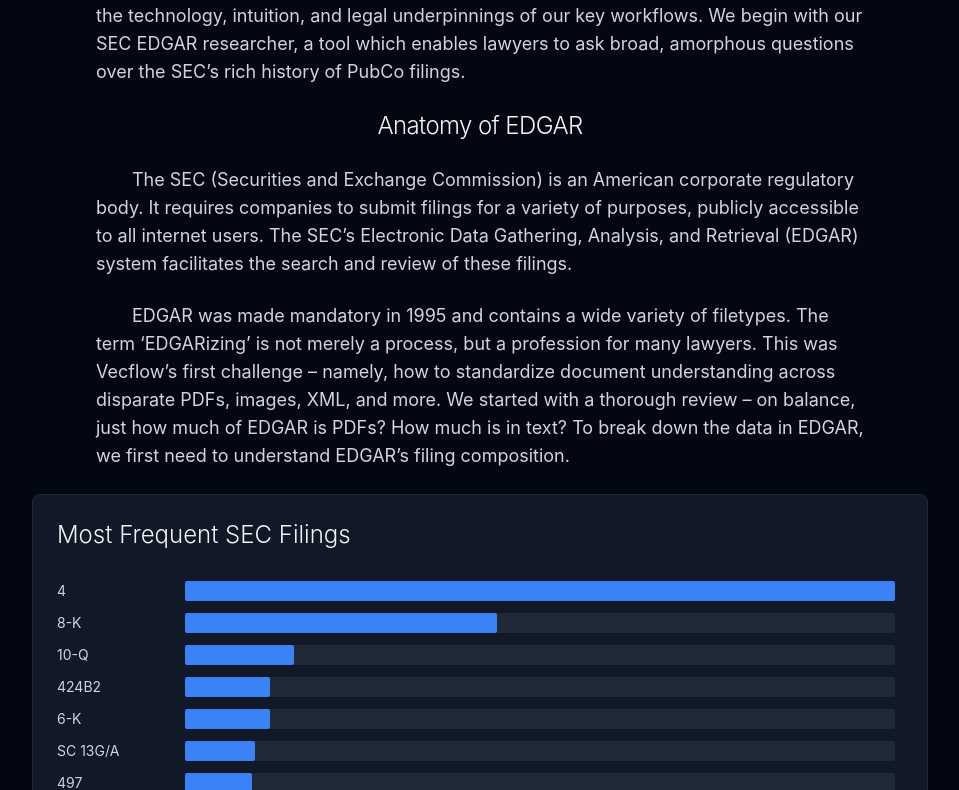
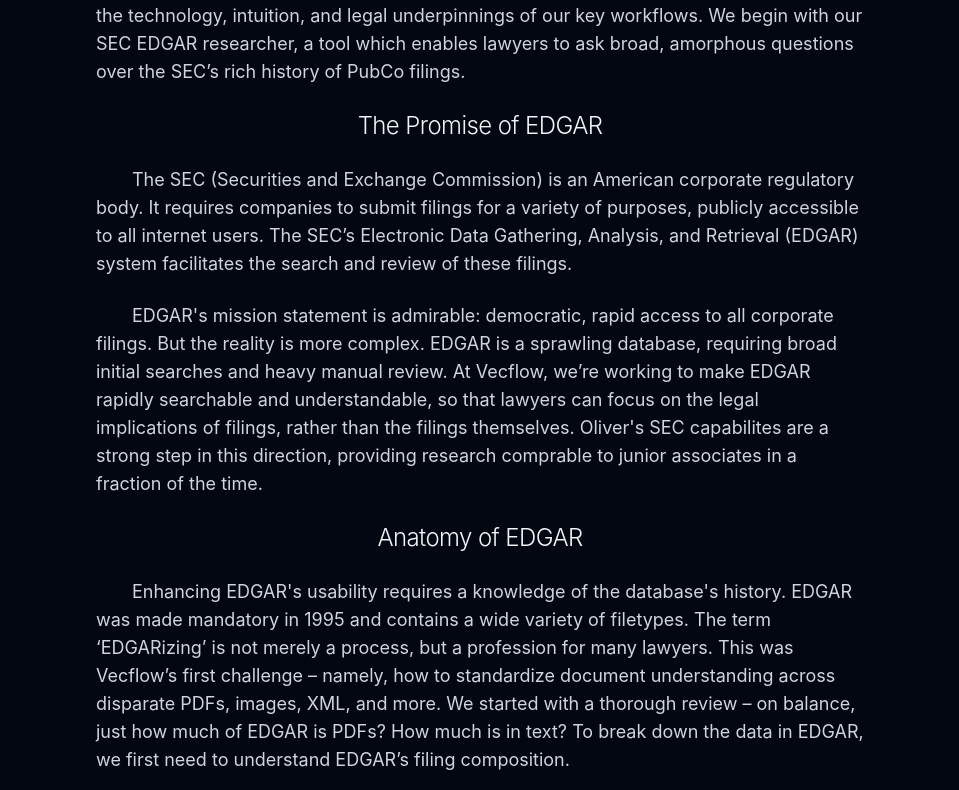
Before and after one commit to jepiv/edgar-blog, a React (Vite) app: page / in a window 1280 px wide. Shown: the part 1010-1800 px from the top of the page, without its empty margins (160-1119 px from the left). Built offline with nearby package versions, Linux system fonts and the light colour scheme; a web font is replaced by a local one.

Commit message:
some adds

```diff
--- a/src/App.jsx
+++ b/src/App.jsx
@@ -39,15 +39,25 @@
       {/* Subheader */}
 
       <p className="sub-header">
-        Anatomy of EDGAR
+        The Promise of EDGAR
       </p>
 
       <p className="indent-lg text-gray-300 max-w-3xl mx-auto text-lg">
         The SEC (Securities and Exchange Commission) is an American corporate regulatory body. It requires companies to submit filings for a variety of purposes, publicly accessible to all internet users. The SEC’s Electronic Data Gathering, Analysis, and Retrieval (EDGAR) system facilitates the search and review of these filings.
       </p>
       <div className="my-6"></div>
+
       <p className="indent-lg text-gray-300 max-w-3xl mx-auto text-lg">
-        EDGAR was made mandatory in 1995 and contains a wide variety of filetypes. The term ‘EDGARizing’ is not merely a process, but a profession for many lawyers. This was Vecflow’s first challenge – namely, how to standardize document understanding across disparate PDFs, images, XML, and more. We started with a thorough review – on balance, just how much of EDGAR is PDFs? How much is in text? To break down the data in EDGAR, we first need to understand EDGAR’s filing composition.
+        EDGAR's mission statement is admirable: democratic, rapid access to all corporate filings. But the reality is more complex. EDGAR is a sprawling database, requiring broad initial searches and heavy manual review. At Vecflow, we’re working to make EDGAR rapidly searchable and understandable, so that lawyers can focus on the legal implications of filings, rather than the filings themselves. Oliver's SEC capabilites are a strong step in this direction, providing research comprable to junior associates in a fraction of the time.
+      </p>
+      <div className="my-6"></div>
+
+      <p className="sub-header">
+        Anatomy of EDGAR
+      </p>
+
+      <p className="indent-lg text-gray-300 max-w-3xl mx-auto text-lg">
+        Enhancing EDGAR's usability requires a knowledge of the database's history. EDGAR was made mandatory in 1995 and contains a wide variety of filetypes. The term ‘EDGARizing’ is not merely a process, but a profession for many lawyers. This was Vecflow’s first challenge – namely, how to standardize document understanding across disparate PDFs, images, XML, and more. We started with a thorough review – on balance, just how much of EDGAR is PDFs? How much is in text? To break down the data in EDGAR, we first need to understand EDGAR’s filing composition.
       </p>
       <div className="my-6"></div>
 
@@ -129,14 +139,27 @@
       <div className="my-6"></div>
 
       <p className="indent-lg text-gray-300 max-w-3xl mx-auto text-lg">
-        Vecflow's EDGAR Agent is built on tree search, the same algorithm that informed Deep Blue’s defeat of Kasparov. Simply put, our agent tries many different research approaches, ranking them at each stage and continuing with only the best ones. Let’s see an example of this thinking in action.
+        Vecflow's EDGAR Agent is built on a proprietary tree search, the same algorithm that informed Deep Blue’s defeat of Kasparov. Simply put, our agent tries many different research approaches, ranking them at each stage and continuing with only the best ones. Let’s see an example of this thinking in action.
       </p>
       <div className="my-6"></div>
 
       {/* Third vis: tree search */}
       <SearchTreeViz />
       <div className="my-6"></div>
+      <p className="text-gray-200 max-w-3xl mx-auto text-sm text-center italic">
+        Please note that all data contained herein is synthetic and for illustrative purposes only.
+      </p>
 
+      <div className="my-6"></div>
+      <p className="indent-lg text-gray-300 max-w-3xl mx-auto text-lg">
+        Tree search facilitates the exploration of many paths at once, allowing the agent to avoid common pitfalls and informational dead ends. This is especially important when contrasted with many of our competitors, who rely not only on linear search, but on the user to actively provide lists of documents beforehand.
+        Oliver's EDGAR agent allows for a more natural and expedient research process.
+      </p>
+
+      <div className="my-6"></div>
+      <p className="indent-lg text-gray-300 max-w-3xl mx-auto text-lg">
+        We are committed to empowering lawyers with the best research tools. If you are interested in learning more about Vecflow’s EDGAR Agent, please send questions or business inquiries to <a href="mailto:team@vecflow.ai" className="text-blue-400">team@vecflow.ai</a>.
+      </p>
     </div>
   );
 }
```
